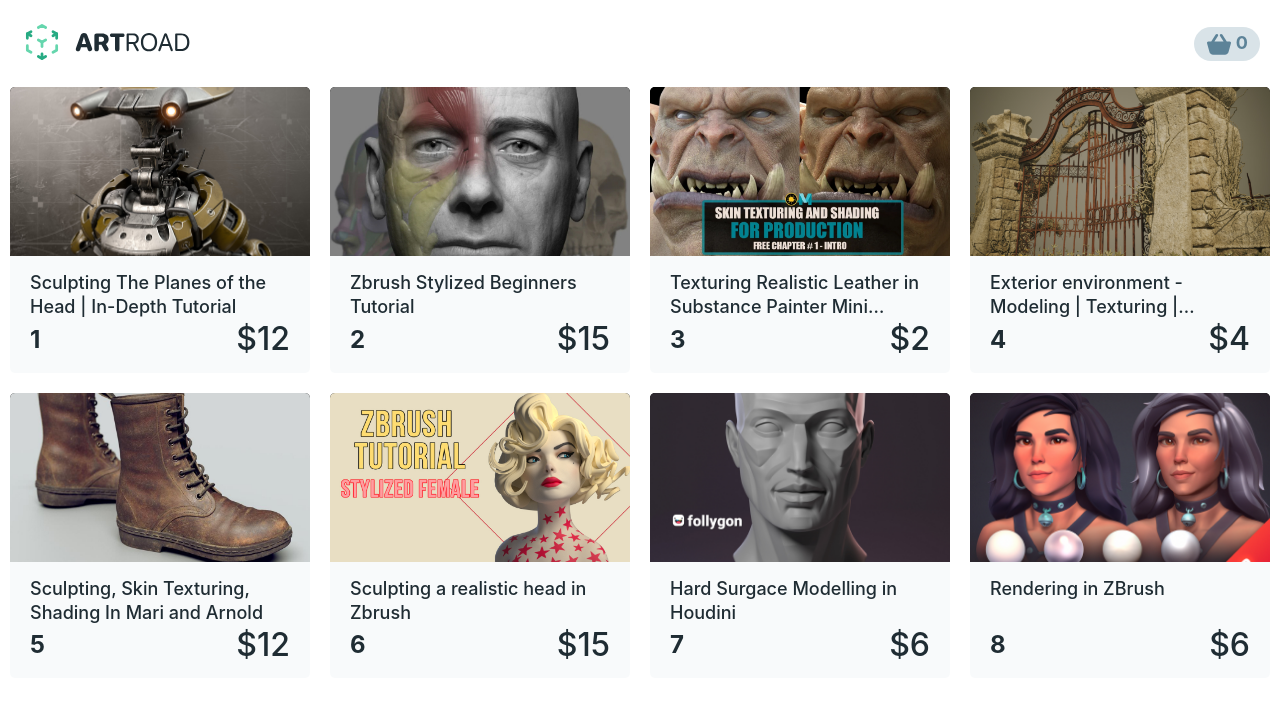
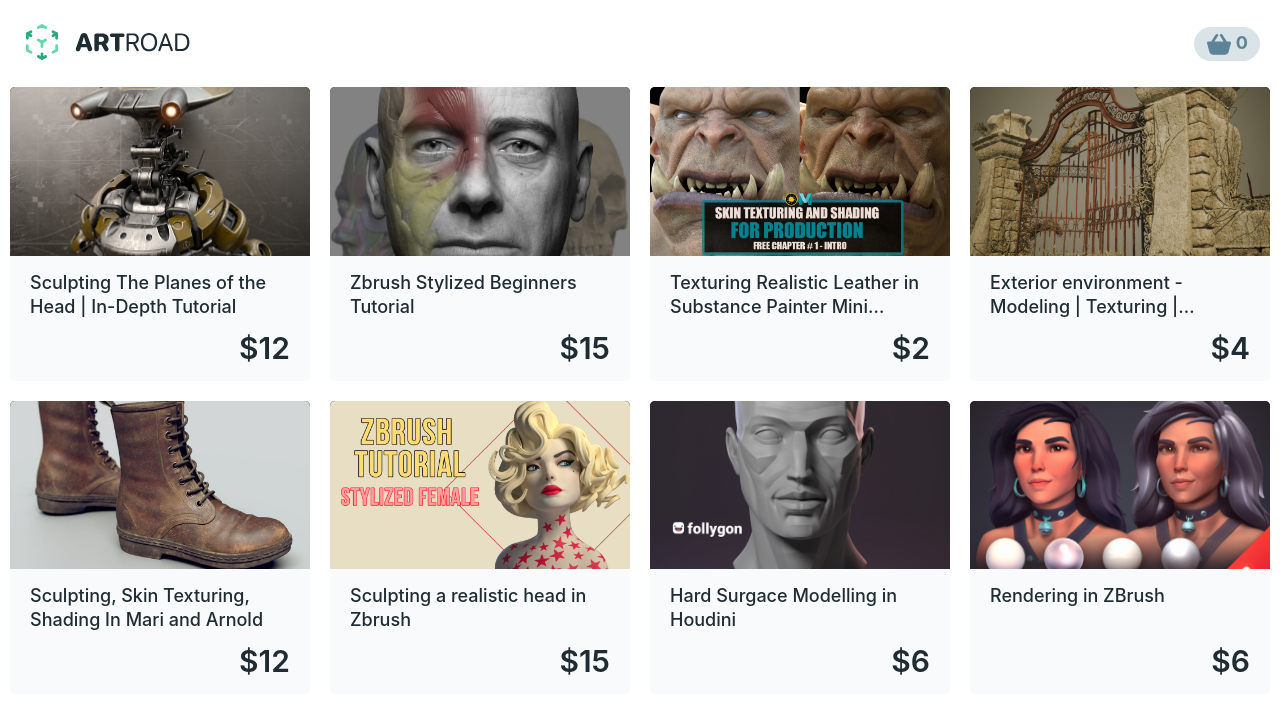
Before and after one commit to Ladzies/ArtRoad, a React (Create React App) app: page / in a window 1280 px wide. Shown: the top 714 px of the page. Built offline with nearby package versions, Linux system fonts and the light colour scheme.

Commit message:
set up link for product items

```diff
--- a/src/Components/styled/global.jsx
+++ b/src/Components/styled/global.jsx
@@ -36,6 +36,7 @@
 
 a{
 	text-decoration: none;
+	color: inherit;
 }
 
 `
--- a/src/Components/ui/Navbar.jsx
+++ b/src/Components/ui/Navbar.jsx
@@ -32,7 +32,7 @@
 	main {
 		display: flex;
 		padding: 20px 20px;
-		max-width: 1440px;
+		max-width: 1340px;
 		margin: auto;
 		justify-content: space-between;
 		align-items: center;
--- a/src/Components/ui/ProductList.jsx
+++ b/src/Components/ui/ProductList.jsx
@@ -2,7 +2,7 @@
 import {ProductContext} from '../../context'
 import UI_PRODUCT_CARD from './ProductCard'
 import styled from 'styled-components'
-import {keyframes} from 'styled-components'
+import {Link} from 'react-router-dom'
 
 function UI_PRODUCT_LIST() {
 	const product = useContext(ProductContext)
@@ -10,23 +10,26 @@
 	return (
 		<ProductGrid>
 			{product.map((product, index) => (
+				<Link to='/details'>
 					<ProductGridItem key={index}>
 						<ProductThumbnail>
 							<img src={product.img} />
+
 							<div className='btn'>View</div>
 						</ProductThumbnail>
 
-					<main>
+						<ProductContent>
 							<header>
 								<h1>{product.title}</h1>
 							</header>
 
 							<footer>
-							<h2>{product.id}</h2>
-							<h1>${product.price}</h1>
+								<div></div>
+								<span>${product.price}</span>
 							</footer>
-					</main>
+						</ProductContent>
 					</ProductGridItem>
+				</Link>
 			))}
 		</ProductGrid>
 	)
@@ -60,43 +63,22 @@
 	}
 
 	.btn {
+		background-color: var(--color-metal-1);
+		border-radius: 5px;
+		border: 2px solid var(--color-metal-1);
+		color: var(--color-metal-6);
+		font-weight: 600;
+		left: 50%;
+		opacity: 0;
+		padding: 10px 22px;
 		position: absolute;
-		left: 50%;
 		top: 50%;
-		opacity: 0;
+		transform: translate(-50%, -50%);
 		transition: opacity 200ms;
-		background-color: var(--color-metal-1);
-		transform: translate(-50%, -50%);
-		padding: 10px 22px;
-		border-radius: 5px;
-		font-weight: 600;
-		color: var(--color-metal-6);
-		border: 0;
-	}
 
-	main {
-		padding: 15px 20px 15px 20px;
-	}
-
-	header {
-		height: 50px;
-		h1 {
-			overflow: hidden;
-			display: -webkit-box;
-			-webkit-box-orient: vertical;
-			-webkit-line-clamp: 2;
-			font-size: 18px;
-			line-height: 24px;
-			font-weight: 500;
-		}
-	}
-
-	footer {
-		display: flex;
-		justify-content: space-between;
-		align-items: center;
-		h1 {
-			font-weight: 500;
+		:hover {
+			background-color: var(--color-metal-2);
+			color: var(--color-metal-7);
 		}
 	}
 `
@@ -125,4 +107,30 @@
 	}
 `
 
-const ProductThumbnailButton = styled.div``
+const ProductContent = styled.div`
+	padding: 15px 20px 15px 20px;
+
+	header {
+		height: 50px;
+		margin-bottom: 10px;
+		h1 {
+			overflow: hidden;
+			display: -webkit-box;
+			-webkit-box-orient: vertical;
+			-webkit-line-clamp: 2;
+			font-size: 18px;
+			line-height: 24px;
+			font-weight: 500;
+		}
+	}
+
+	footer {
+		display: flex;
+		justify-content: space-between;
+		align-items: center;
+		span {
+			font-size: 30px;
+			font-weight: 600;
+		}
+	}
+`
```
Lines whose indentation alone changed are shown as unchanged.
